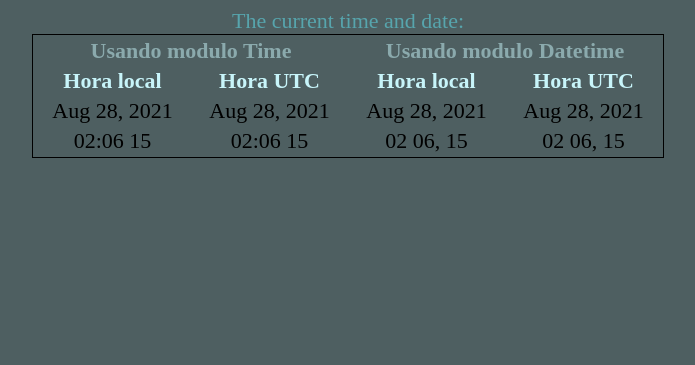
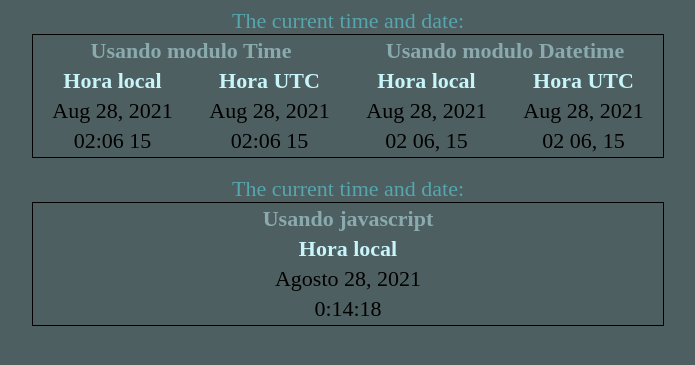
Before and after one commit to Luiguau/time_display, a Django app: page / in a window 1280 px wide. Shown: the top 365 px of the page, without its empty margins (292-987 px from the left). Run offline with Django 3.2, Linux system fonts and the light colour scheme; some libraries are stand-ins or nearby versions.

Commit message:
se agrega forma de ver la hora actual actualizada mediante js

```diff
--- a/time_display/static/css/style.css
+++ b/time_display/static/css/style.css
@@ -10,12 +10,20 @@ table{
 	font-size: 22px;
 
 }
+
 .metodo{
 	color: #8BAAAD;
 }
+
 caption{
 	color: #57A5AD;
 }
+
 th{
 	color: #C8F5FA;
 }
+
+h1 {
+	font-family: Arial,sans-serif;
+	color: #FF214F;
+	}
--- a/time_display/static/js/time.js
+++ b/time_display/static/js/time.js
@@ -0,0 +1,21 @@
+showDate();
+showTime();
+
+function showTime(){
+var myDate = new Date();
+var hours = myDate.getHours();
+var minutes = myDate.getMinutes();
+var seconds = myDate.getSeconds();
+if (hours < 10) hours = 0 + hours;
+if (minutes < 10) minutes = "0" + minutes;
+if (seconds < 10) seconds = "0" + seconds;
+$("#HoraActual").text(hours+ ":" +minutes+ ":" +seconds);
+setTimeout("showTime()", 1000);
+}
+
+function showDate(){
+	var months = new Array ("Enero","Febrero","Marzo","Abril","Mayo","Junio","Julio","Agosto","Septiembre","Octubre","Noviembre","Diciembre");
+	var myDate = new Date();
+	$("#Fecha").text(months[myDate.getMonth()] + " " + myDate.getDate() + ", " +myDate.getFullYear());
+	setTimeout("showDate()", 1000);
+	}
--- a/time_display/templates/base.html
+++ b/time_display/templates/base.html
@@ -6,6 +6,8 @@
 	<meta name="viewport" content="width=device-width, initial-scale=1.0">
 	{% load static %}
 	<link rel="stylesheet" href="{% static 'css/style.css' %}">
+	<script src="//ajax.googleapis.com/ajax/libs/jquery/1.10.2/jquery.min.js"></script>
+	<script type="text/javascript" src="{% static 'js/time.js' %}"></script>
 	<title>Time Display</title>
 </head>
 <body>
--- a/time_display/templates/index.html
+++ b/time_display/templates/index.html
@@ -16,4 +16,21 @@
 			<td>{{time_local_time}}</td><td>{{time_gm_time}}</td><td>{{datetime_local_time}}</td><td>{{datetime_gm_time}}</td>
 		</tr>
 	</table>
+	<br>
+	<table>
+		<caption>The current time and date:</caption>
+		<tr>
+			<th class="metodo"> Usando javascript</th>
+		</tr>
+		<tr>
+			<th>Hora local</th>
+		</tr>
+		<tr>
+			<td id="Fecha"></td>
+		</tr>
+		<tr>
+			<td id="HoraActual"></td>
+		</tr>
+	</table>
+
 {% endblock table %}
--- a/time_display/views.py
+++ b/time_display/views.py
@@ -14,6 +14,5 @@ def index(request):
 		"datetime_local_time":datetime.now().strftime("%H %M, %S"),
 		"datetime_gm_date":datetime.now().strftime("%b %d, %Y"),
 		"datetime_gm_time":datetime.now().strftime("%H %M, %S"),
-
     }
     return render(request,'index.html', context)
```
